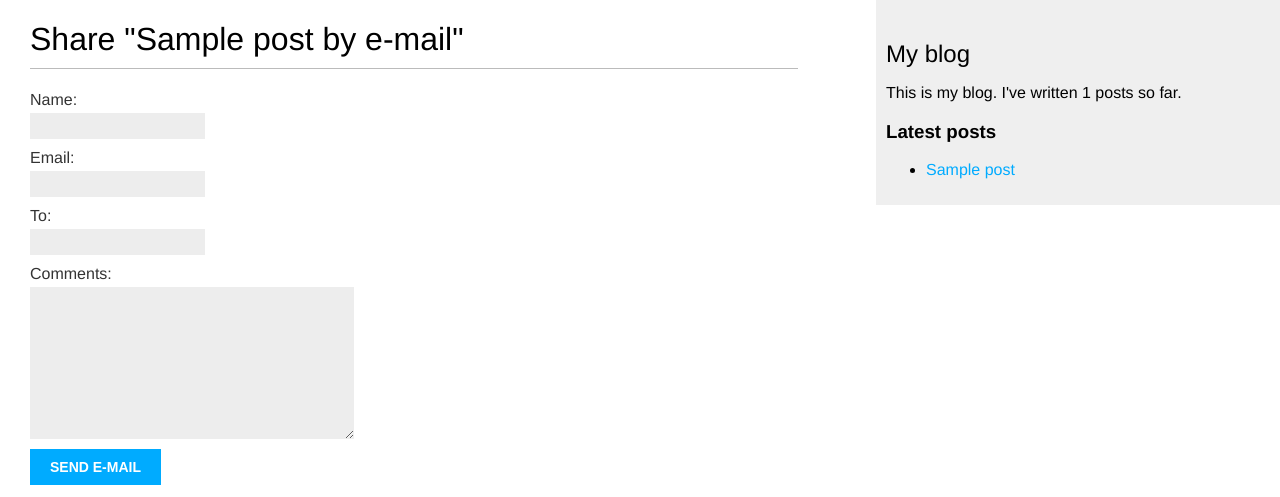
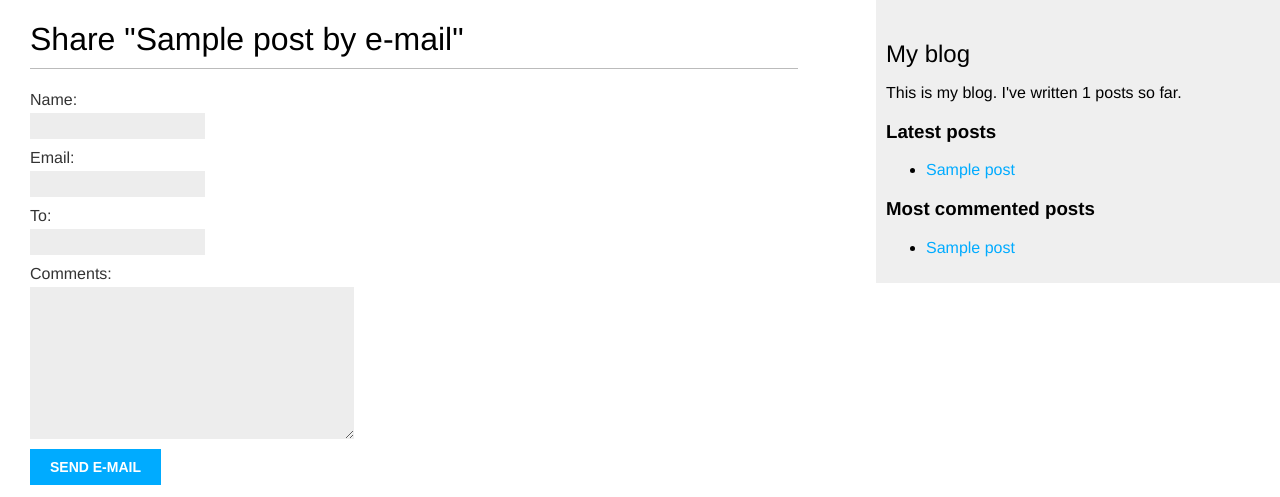
Before and after one commit to macalistervadim/django-blog, a Django app: page /blog/1/share/ in a window 1280 px wide. Shown: the top 497 px of the page. Run offline with Django 5.2, Linux system fonts and the light colour scheme; tables that the repository leaves empty hold one stand-in row (values such as "Sample post"); parts of the project's set-up code (start-up, migrations or seed data) failed here and were passed over.

Commit message:
add templatetag "get_most_commented_posts" blog/templatetags

```diff
--- a/mysite/blog/templates/blog/base.html
+++ b/mysite/blog/templates/blog/base.html
@@ -21,6 +21,15 @@
     </p>
     <h3>Latest posts</h3>
     {% show_latest_posts 3 %}
+    <h3>Most commented posts</h3>
+      {% get_most_commented_posts as most_commented_posts %}
+      <ul>
+          {% for post in most_commented_posts %}
+              <li>
+                  <a href="{{ post.get_absolute_url }}">{{ post.title }}</a>
+              </li>
+          {% endfor %}
+      </ul>
   </div>
 </body>
 </html>
--- a/mysite/blog/templatetags/blog_tags.py
+++ b/mysite/blog/templatetags/blog_tags.py
@@ -1,4 +1,5 @@
 from django import template
+from django.db.models import Count, QuerySet
 
 from blog.models import Post, PublishedManager
 
@@ -17,3 +18,10 @@ def show_latest_posts(count: int = 5) -> dict[str, PublishedManager]:
         :count
     ]
     return {"latest_posts": latest_posts}
+
+
+@register.simple_tag
+def get_most_commented_posts(count: int = 5) -> QuerySet[PublishedManager]:
+    return Post.published.annotate(
+        total_comments=Count("comments")
+    ).order_by("-total_comments")[:count]
--- a/pyproject.toml
+++ b/pyproject.toml
@@ -11,6 +11,8 @@ django = "^5.1"
 python-dotenv = "^1.0.1"
 django-taggit = "^6.0.0"
 gunicorn = "^23.0.0"
+mypy = "^1.11.2"
+markdown = "^3.7"
 
 [tool.poetry.group.dev.dependencies]
 flake8 = "^7.1.1"
```
